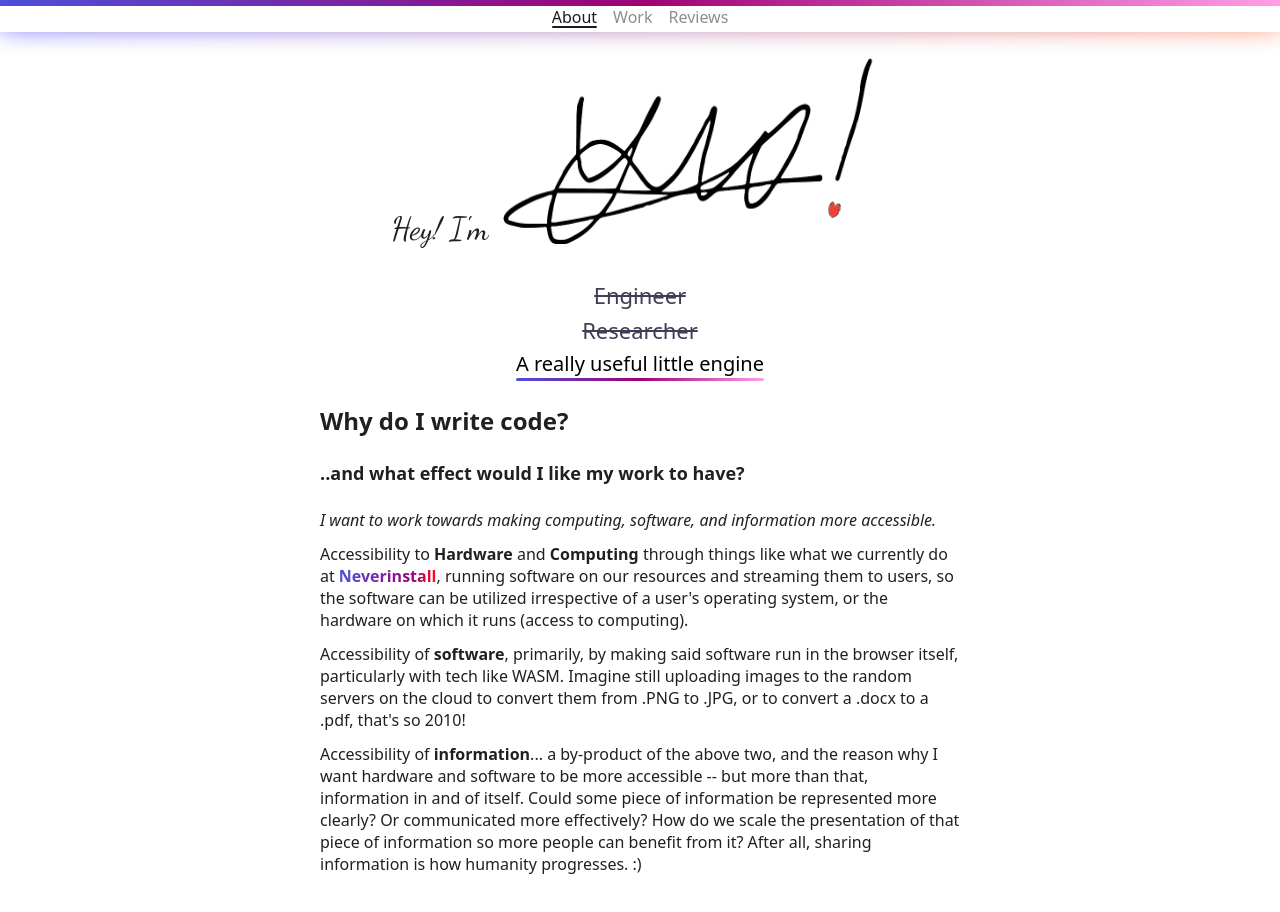
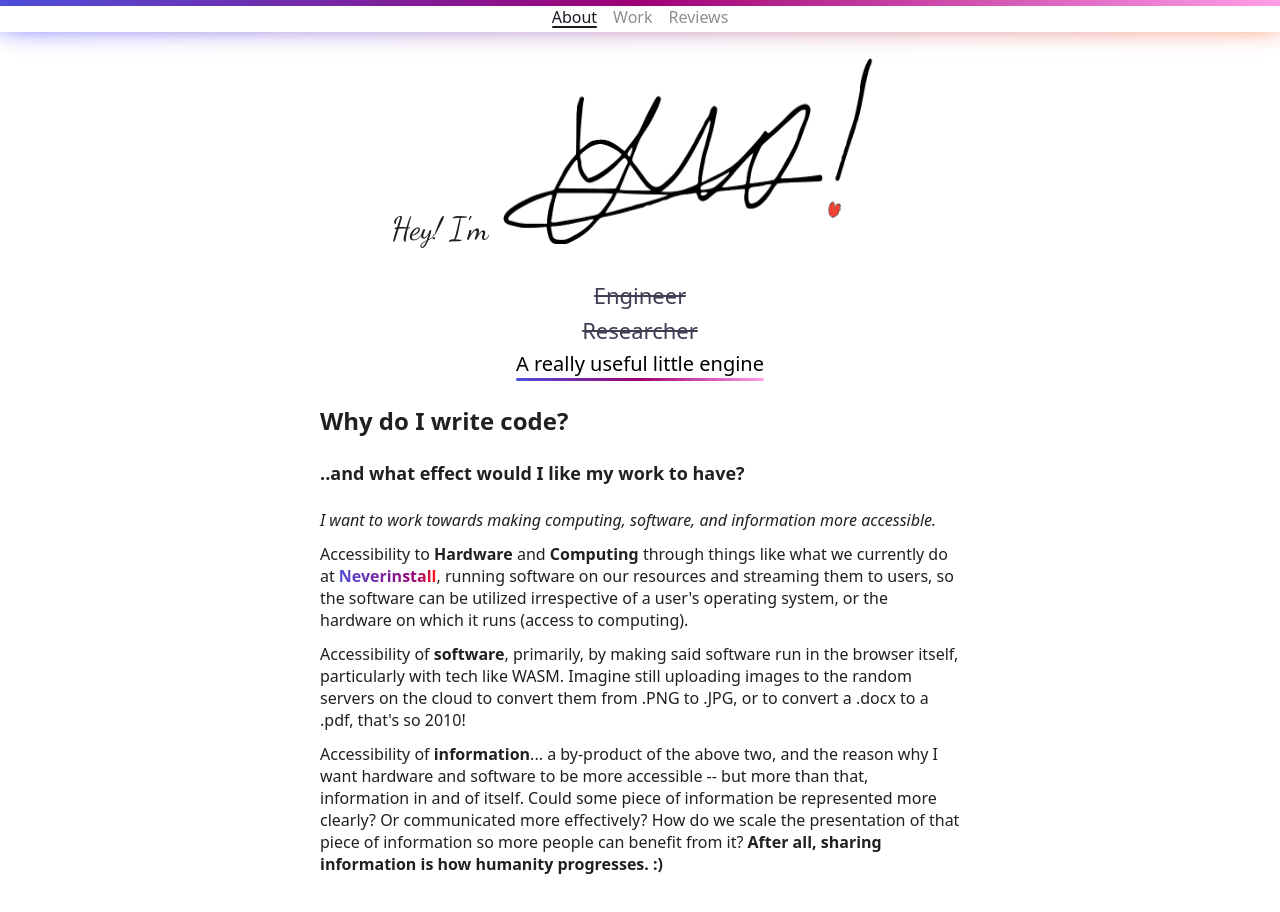
Before and after one commit to Yug34/portfolio-new, a Next.js app: page / in a window 1280 px wide. Shown: the top 912 px of the page. Built offline with nearby package versions, Linux system fonts and the light colour scheme.

Commit message:
:style: feat(home): bold some text

```diff
--- a/components/HomePage/index.tsx
+++ b/components/HomePage/index.tsx
@@ -126,8 +126,8 @@ const HomePage = () => {
                         but more than that, information in and of itself. Could some piece
                         of information be represented more clearly? Or communicated more
                         effectively? How do we scale the presentation of that piece
-                        of information so more people can benefit from it? After all, sharing information
-                        is how humanity progresses. :)
+                        of information so more people can benefit from it? <b>After all, sharing information
+                        is how humanity progresses. :)</b>
                     </div>
                 </Flex>
             </Styles.ContentContainer>
```
